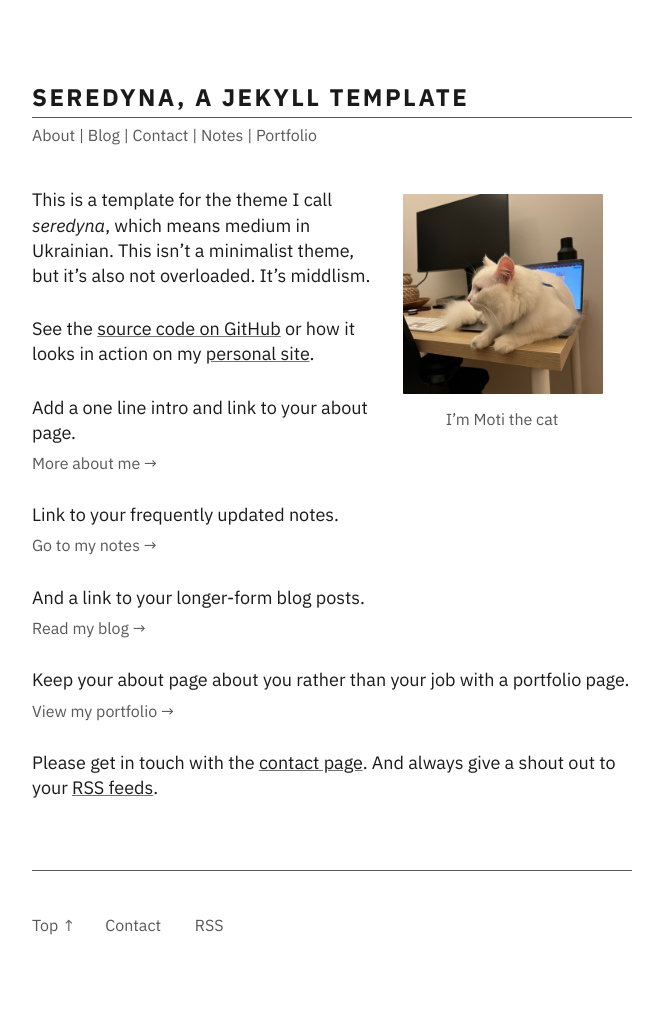
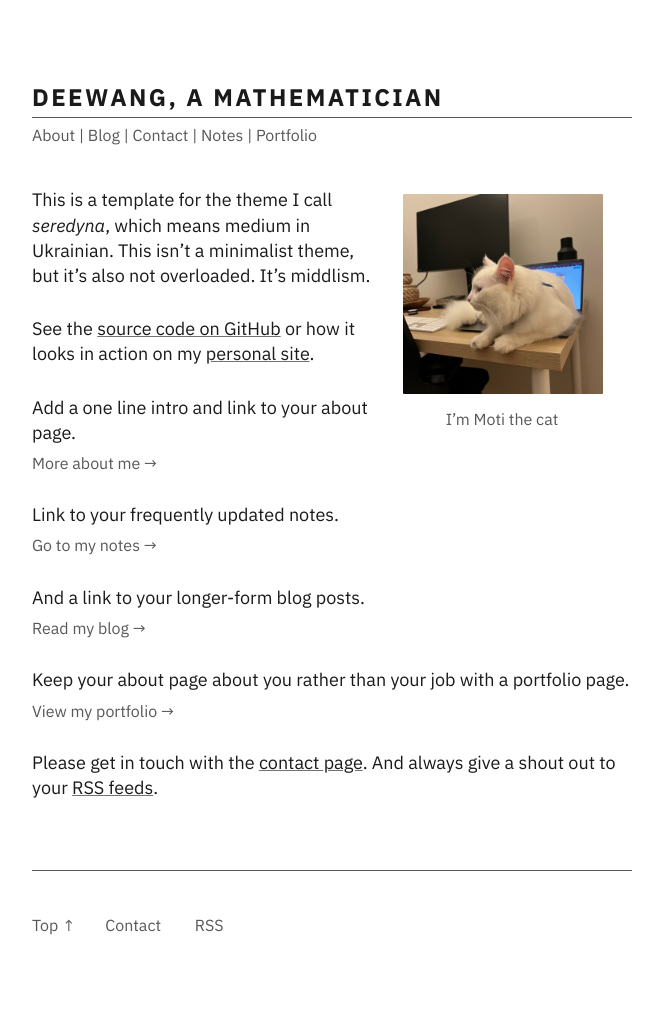
Before and after one commit to junkquill/junkquill.github.io, a Jekyll site: the page built from index.md, in a window 1280 px wide. Shown: the whole page, without its empty margins (308-971 px from the left). Built offline with Jekyll 4.4.1, drawn with Linux system fonts in a browser that asks for light colours.

Commit message:
website description update

```diff
--- a/_config.yml
+++ b/_config.yml
@@ -1,21 +1,21 @@
 # Customize these with your info
 
-title: "Seredyna, a Jekyll Template"
-author: Your Name
-email: "exmaple@exmple.com"
-description: "A template created by Derek Kedziora"
-github: derekkedziora
-timezone: Europe/Amsterdam
-url: https://seredyna.netlify.app/
+title: "Deewang, a mathematician"
+author: Deewang Bhamidipati
+email: "bdeewang@gmail.com"
+description: "Deewang's website"
+github: bdeewang
+timezone: USA/Pacific
+url: https://bdeewang.com/
 language: en_US
 
 # social images
 
-favicon: /static/social-media-images/borshch-and-salo-favicon.jpeg
-twitter: "@good-luck-twitter-existing-in-a-few-years"
-social-media-image-url: /static/social-media-images/borshch-and-salo.jpeg
-twitter-card-image: do.jpg
-iOS-icon: /static/social-media-images/borshch-and-salo-ios.jpeg
+favicon: /static/favicon/bdeewang-favicon.jpeg
+# twitter: "@good-luck-twitter-existing-in-a-few-years"
+# social-media-image-url: /static/social-media-images/borshch-and-salo.jpeg
+# twitter-card-image: do.jpg
+iOS-icon: /static/favicon/bdeewang-favicon.jpeg
 
 # leave these unless you are more familiar with jekyll settings
 
```
Also changed, not shown: static/favicon/bdeewang-favicon.jpeg (added), static/social-media-images/borshch-and-salo-favicon.jpeg (deleted), static/social-media-images/borshch-and-salo-ios.jpeg (deleted), static/social-media-images/borshch-and-salo-twitter.jpeg (deleted), static/social-media-images/borshch-and-salo.jpeg (deleted), static/social-media-images/do.jpg (deleted).
